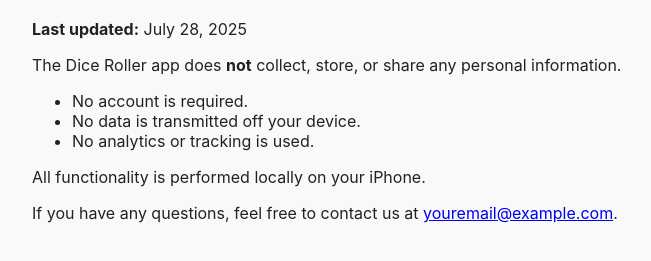
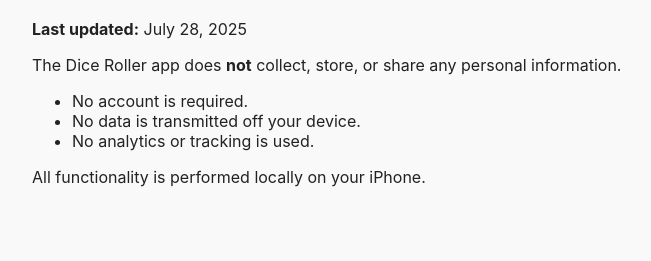
Before and after one commit to tobyish111/DiceRoller, a plain HTML site: page privacy-policy.html in a window 1280 px wide. Shown: the part 111-372 px from the top of the page, without its empty margins (258-909 px from the left). Drawn offline with Linux system fonts and the light colour scheme.

Commit message:
Update privacy-policy.html

```diff
--- a/privacy-policy.html
+++ b/privacy-policy.html
@@ -27,6 +27,5 @@
         <li>No analytics or tracking is used.</li>
     </ul>
     <p>All functionality is performed locally on your iPhone.</p>
-    <p>If you have any questions, feel free to contact us at <a href="mailto:youremail@example.com">youremail@example.com</a>.</p>
 </body>
 </html>
```
